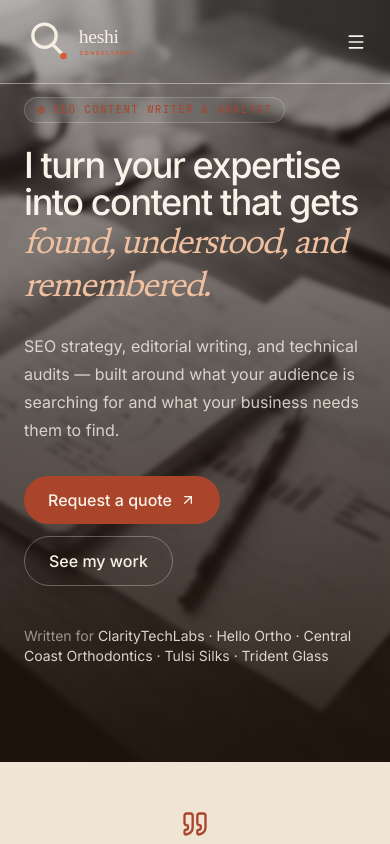
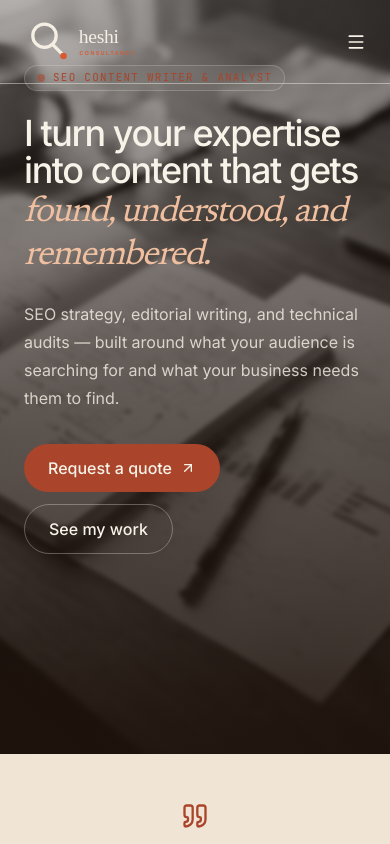
Before and after one commit to heshihaprakash21-maker/portfolio-wg, a Next.js app: page / in a window 390 px wide. Shown: the top 844 px of the page. Built offline with nearby package versions, Linux system fonts and the light colour scheme.

Commit message:
Remove proof line and reveal next section

```diff
--- a/app/globals.css
+++ b/app/globals.css
@@ -43,12 +43,12 @@ body { margin: 0; background: var(--paper); color: var(--ink); font-family: var(
 .site-nav { position: absolute; inset: 0 0 auto; z-index: 20; border-bottom: 1px solid color-mix(in oklab, var(--paper) 45%, transparent); color: var(--paper); }
 .site-nav .text-ink-muted { color: color-mix(in oklab, var(--paper) 82%, transparent); }
 .site-nav .bg-ink { background: var(--paper); color: var(--ink); }
-.hero-section { min-height: 88vh; }
+.hero-section { height: calc(100svh - 90px); min-height: 0; }
 .hero-image { object-position: center; filter: grayscale(1) contrast(0.92) blur(2px); transform: scale(1.05); }
 .hero-overlay { background: linear-gradient(90deg, color-mix(in oklab, var(--ink) 90%, transparent) 0%, color-mix(in oklab, var(--ink) 70%, transparent) 48%, color-mix(in oklab, var(--ink) 20%, transparent) 100%); }
 @media (max-width: 767px) {
   .site-nav { padding-top: 1rem; padding-bottom: 1rem; }
-  .hero-section { min-height: 88vh; }
+  .hero-section { height: calc(100svh - 90px); min-height: 0; }
   .hero-image { object-position: 58% center; }
   .hero-overlay { background: linear-gradient(180deg, color-mix(in oklab, var(--ink) 30%, transparent) 0%, color-mix(in oklab, var(--ink) 62%, transparent) 48%, color-mix(in oklab, var(--ink) 88%, transparent) 100%); }
 }
--- a/app/page.tsx
+++ b/app/page.tsx
@@ -26,15 +26,14 @@ export default function Page() {
         <Link href="#contact" className="md:hidden" aria-label="Go to contact"><Menu className="size-5" /></Link>
       </nav>
 
-      <section id="top" className="hero-section relative isolate flex min-h-[88vh] items-start overflow-hidden px-6 pb-24 pt-24 lg:px-10 lg:pt-28">
+      <section id="top" className="hero-section relative isolate flex h-[calc(100svh-90px)] min-h-0 items-start overflow-hidden px-6 pb-8 pt-16 lg:px-10 lg:pt-20">
         <Image src="/editorial-seo.png" alt="Editorial workspace with content notes and analytics charts" fill className="hero-image object-cover grayscale" priority sizes="100vw" />
         <div className="hero-overlay absolute inset-0" />
         <div className="relative z-10 mx-auto w-full max-w-7xl">
           <p className="eyebrow inline-flex items-center gap-2 rounded-full border border-paper/20 bg-paper/5 px-3 py-1 text-paper/80 backdrop-blur"><span className="inline-block size-2 animate-pulse rounded-full bg-accent" />SEO content writer &amp; analyst</p>
-          <h1 className="mt-6 max-w-5xl text-left font-sans text-4xl font-medium leading-[1.05] tracking-[-0.04em] text-paper sm:text-5xl lg:text-7xl">I turn your expertise into content that gets <em className="font-serif font-normal italic text-accent-soft">found, understood, and remembered.</em></h1>
+          <h1 className="mt-6 max-w-5xl text-left font-sans text-4xl font-medium leading-[1.05] tracking-[-0.04em] text-paper sm:text-5xl lg:text-6xl">I turn your expertise into content that gets <em className="font-serif font-normal italic text-accent-soft">found, understood, and remembered.</em></h1>
           <p className="mt-6 max-w-2xl text-base leading-7 text-paper/80 sm:text-lg sm:leading-8">SEO strategy, editorial writing, and technical audits — built around what your audience is searching for and what your business needs them to find.</p>
           <div className="mt-8 flex flex-wrap gap-3"><Link href="#contact" className="inline-flex items-center gap-2 rounded-full bg-accent px-6 py-3 font-medium text-paper transition-colors hover:bg-accent-soft hover:text-ink">Request a quote <ArrowUpRight className="size-4" /></Link><Link href="#work" className="inline-flex items-center rounded-full border border-paper/30 px-6 py-3 font-medium text-paper transition-colors hover:bg-paper/10">See my work</Link></div>
-          <p className="mt-10 text-sm text-paper/55">Written for <span className="text-paper/85">ClarityTechLabs · Hello Ortho · Central Coast Orthodontics · Tulsi Silks · Trident Glass</span></p>
         </div>
       </section>
 
```
